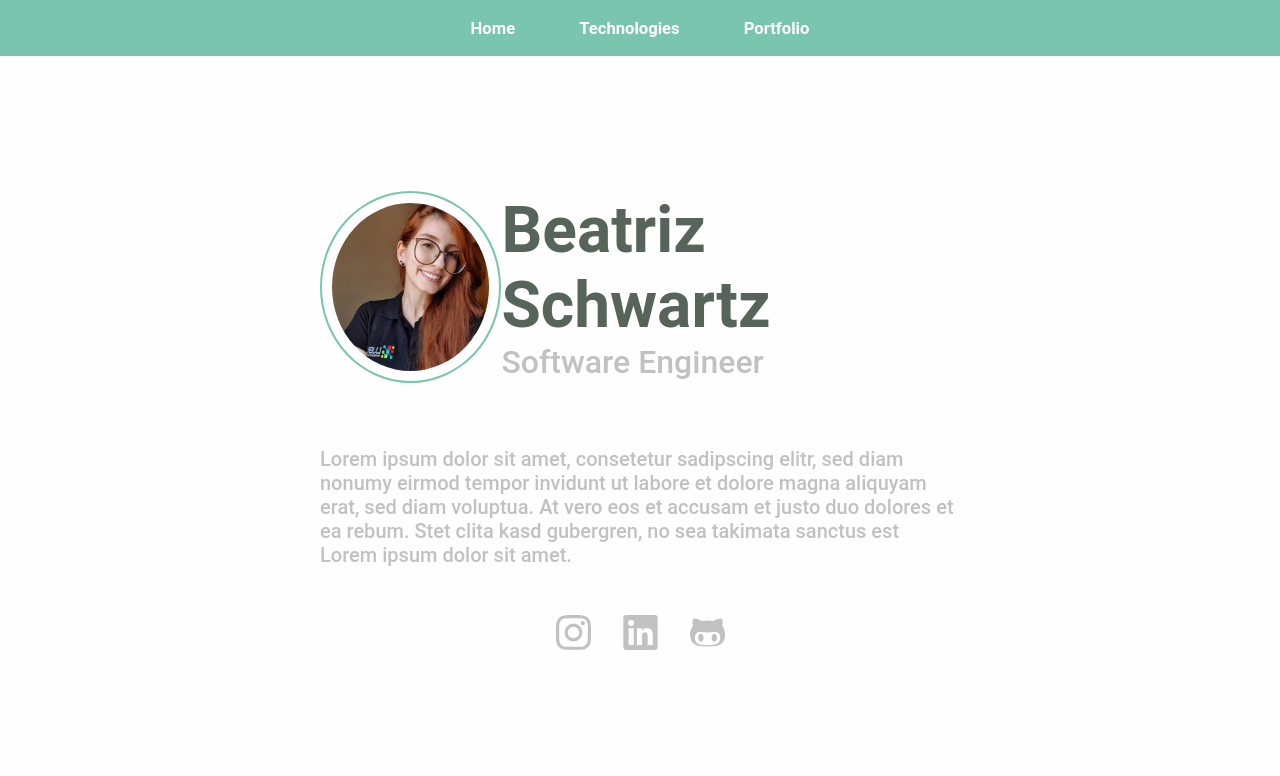
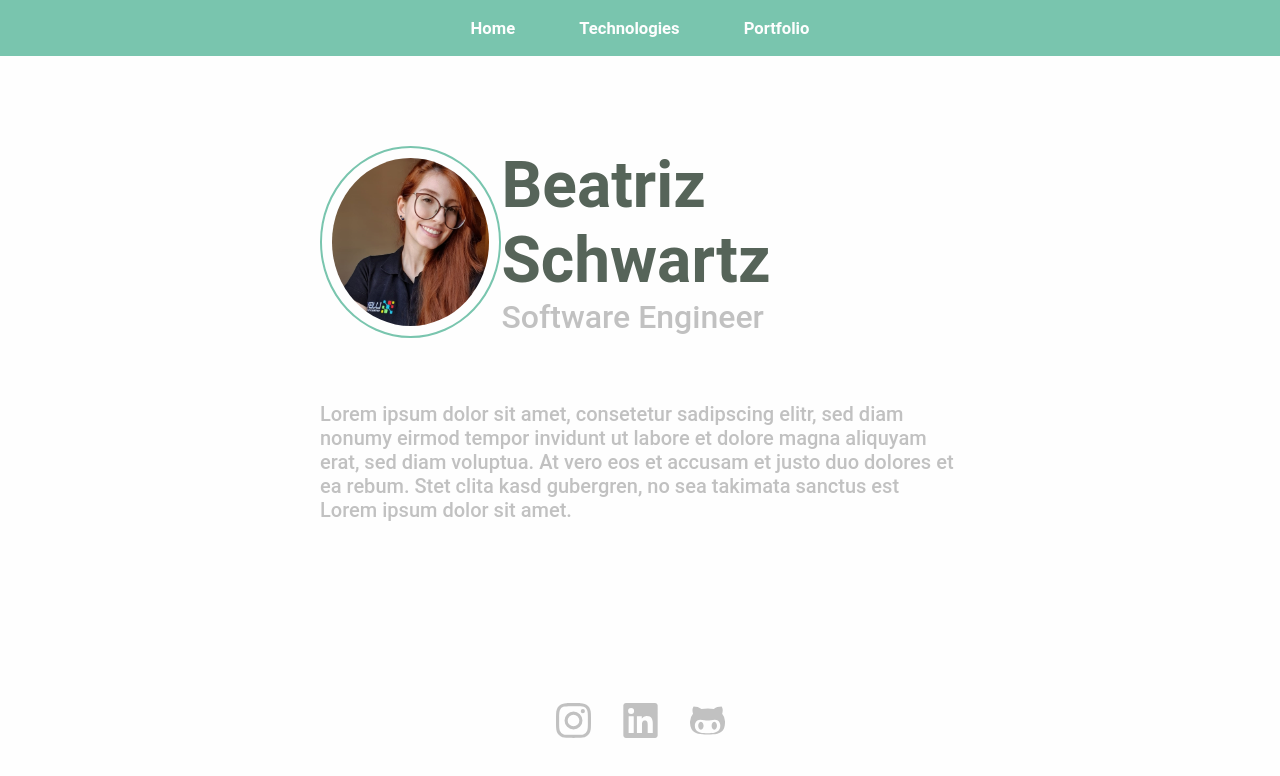
Before and after one commit to beatrizsabbatini/workshop-animacoes-reactjs, a React (Create React App) app: page / in a window 1280 px wide. Shown: the top 776 px of the page. Built offline with nearby package versions, Linux system fonts and the light colour scheme.

Commit message:
fix: fixed techs page

```diff
--- a/src/components/MainContainer/styles.ts
+++ b/src/components/MainContainer/styles.ts
@@ -18,8 +18,8 @@ export const Content = styled.div<MainContainerProps>`
   flex-direction: column;
   align-items: center;
   justify-content: ${({ justifyContent }) => justifyContent || 'space-around'};
-  height: 100%;
+  height: 100vh;
   width: 50vw;
   max-width: 900px;
-  padding-top: 5vh;
+  padding-top: 3vh;
 `;
--- a/src/pages/Portfolio/styles.ts
+++ b/src/pages/Portfolio/styles.ts
@@ -13,6 +13,7 @@ export const PortfolioContainer = styled.div`
   flex-wrap: wrap;
   width: 100%;
   margin-top: 10vh;
+  overflow: hidden;
 `;
 
 export const PortfolioItem = styled.div<{ background: string }>`
--- a/src/pages/Techs/styles.ts
+++ b/src/pages/Techs/styles.ts
@@ -47,7 +47,7 @@ export const ParallaxContainer = styled.div`
     }
 
     &:nth-child(6) {
-      top: 80%;
+      top: 60%;
       left: 60%;
       transform: scale(0.7);
       opacity: 0.8;
```
